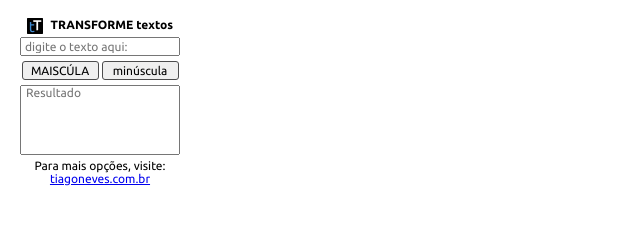
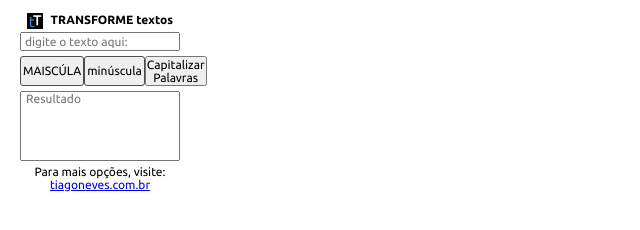
Before and after one commit to anasant3s/extTransformeTexto, a browser extension: page index.html in a window 1280 px wide. Shown: the whole page, without its empty margins (0-640 px from the left). Drawn offline with Linux system fonts and the light colour scheme.

Commit message:
Botão primeira letra maiuscula

```diff
--- a/index.html
+++ b/index.html
@@ -22,22 +22,19 @@
         <h1>TRANSFORME textos</h1>
       </div>
 
-      <input
-        type="text"
-        name="text"
-        id="input-text"
-        placeholder="digite o texto aqui: "
-        class="input-text"
-      />
+      <input type="text" name="text" id="input-text" placeholder="digite o texto aqui: " class="input-text" />
 
       <div class="container-button">
         <button type="button" class="btn" id="btnMaiuscula">MAISCÚLA</button>
         <button type="button" class="btn" id="btnMinuscula">minúscula</button>
+        <button type="button" onclick="capitalizarTexto()">Capitalizar Palavras</button>
+
       </div>
 
       <div name="resultado" id="resultado" class="resultado">
         <textarea class="input-Result" type="text" name="input-Result" id="input-Result" placeholder="Resultado"></textarea>
       </div>
+
 
       <p>Para mais opções, visite:</p>
       <a href="tiagoneves.com.br">tiagoneves.com.br</a>
--- a/script.js
+++ b/script.js
@@ -15,3 +15,35 @@ window.document.addEventListener("DOMContentLoaded", function () {
       document.querySelector("#input-Result").innerHTML = inputText.toLowerCase();
     });
 });
+
+//capitalizar palavras
+  function capitalizarTexto() {
+            // 1. Obter o valor do campo de entrada (input)
+            const inputElement = document.getElementById('input-text');
+            const textoOriginal = inputElement.value;
+
+            // 2. Dividir o texto em palavras
+            const palavras = textoOriginal.split(' ');
+
+            // 3. Iterar sobre cada palavra e capitalizar a primeira letra
+            const palavrasCapitalizadas = palavras.map(palavra => {
+                if (palavra.length > 0) {
+                    // Pega a primeira letra e transforma em maiúscula
+                    const primeiraLetra = palavra.charAt(0).toUpperCase();
+                    // Pega o restante da palavra (da segunda letra em diante)
+                    const restanteDaPalavra = palavra.slice(1);
+                    return primeiraLetra + restanteDaPalavra;
+                }
+                return palavra; // Retorna a palavra vazia se houver espaços extras
+            });
+
+            // 4. Juntar as palavras novamente em uma única string
+            const textoFinal = palavrasCapitalizadas.join(' ');
+
+            // 5. Exibir o resultado em um elemento de saída (div)
+            const outputElement = document.getElementById('input-Result');
+            outputElement.textContent = textoFinal;
+        }
+
+
+//
```
Also changed, not shown: style.css (line endings or trailing spaces).
